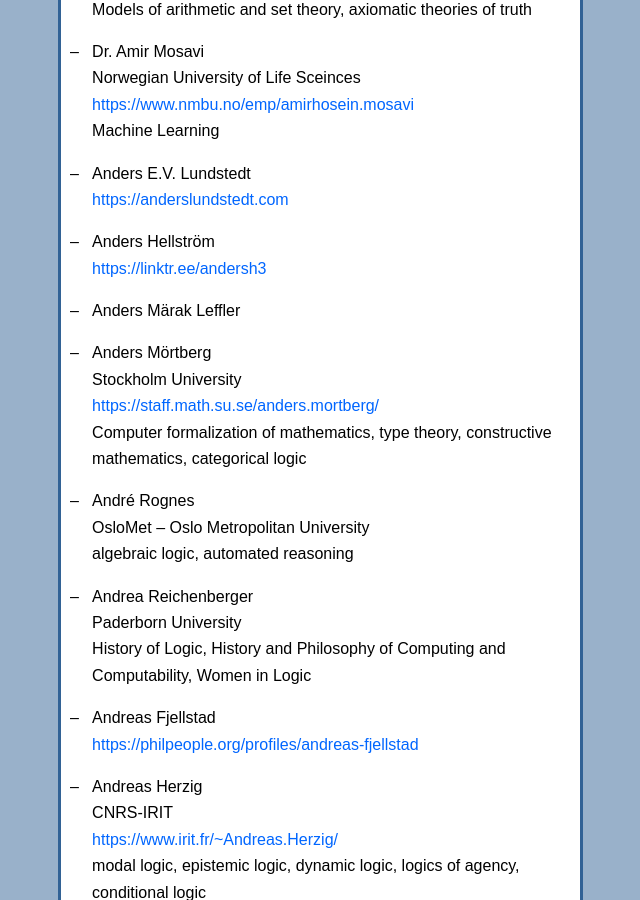
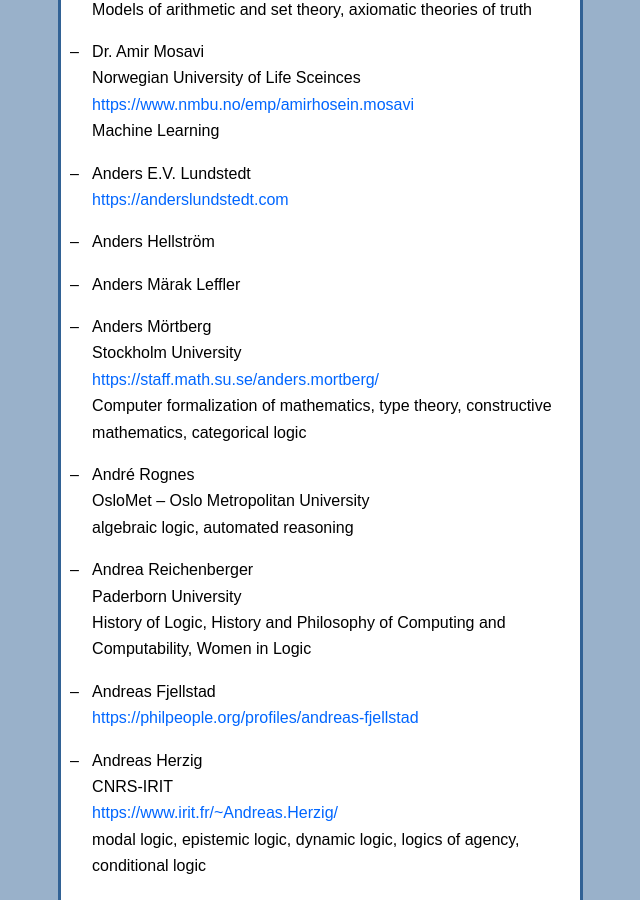
Before and after one commit to scandinavianlogic/scandinavianlogic.github.io, a Jekyll site: the page built from members.md, in a window 1280 px wide and 900 px high, scrolled down 1429 px. Shown: the whole window, without its empty margins (453-1093 px from the left). Built offline with Jekyll 4.4.1, drawn with Linux system fonts in a browser that asks for light colours.

Commit message:
update member info

```diff
--- a/members.md
+++ b/members.md
@@ -57,7 +57,6 @@ membership.
   <https://anderslundstedt.com>
 
 - Anders Hellström
-  <https://linktr.ee/andersh3>
 
 - Anders Märak Leffler
 
```
